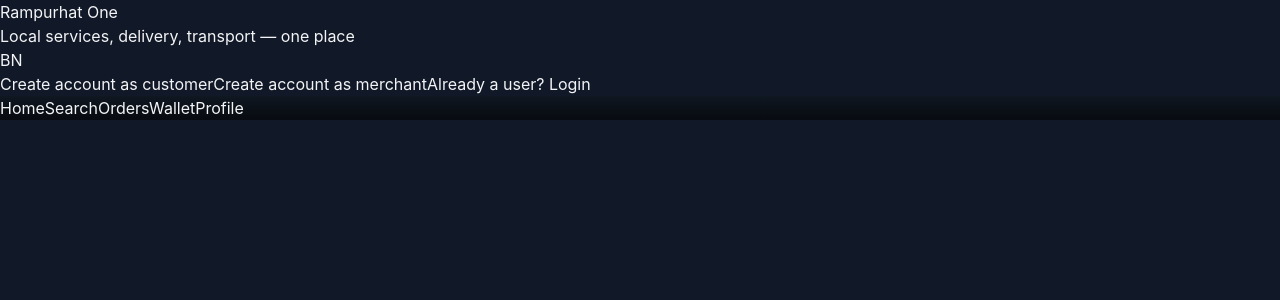
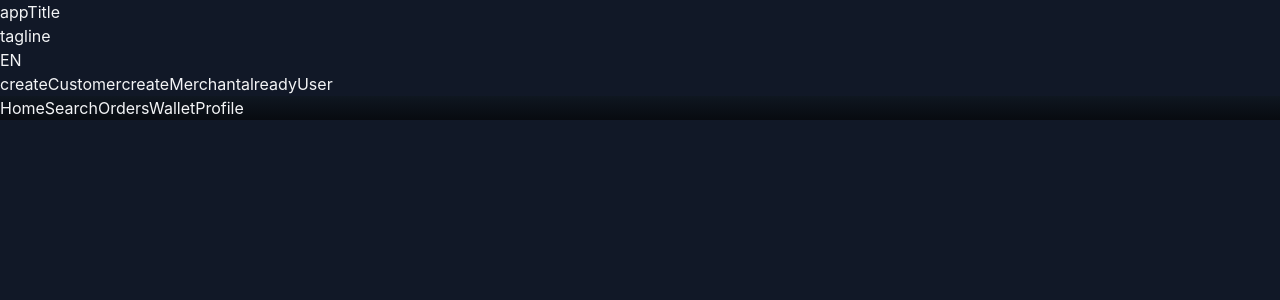
Before and after one commit to incognitomod/rampurhat-one-web, a React (Vite) app: page / in a window 1280 px wide. Shown: the top 300 px of the page. Built offline with nearby package versions, Linux system fonts and the light colour scheme.

Commit message:
Update main.jsx

```diff
--- a/src/main.jsx
+++ b/src/main.jsx
@@ -1,14 +1,16 @@
 import React from 'react'
-import { createRoot } from 'react-dom/client'
+import ReactDOM from 'react-dom/client'
 import { BrowserRouter } from 'react-router-dom'
 import App from './App'
+import ErrorBoundary from './ErrorBoundary'
 import './index.css'
-import './i18n'
 
-createRoot(document.getElementById('root')).render(
+ReactDOM.createRoot(document.getElementById('root')).render(
   <React.StrictMode>
-    <BrowserRouter>
-      <App />
-    </BrowserRouter>
+    <ErrorBoundary>
+      <BrowserRouter>
+        <App />
+      </BrowserRouter>
+    </ErrorBoundary>
   </React.StrictMode>
 )
```
